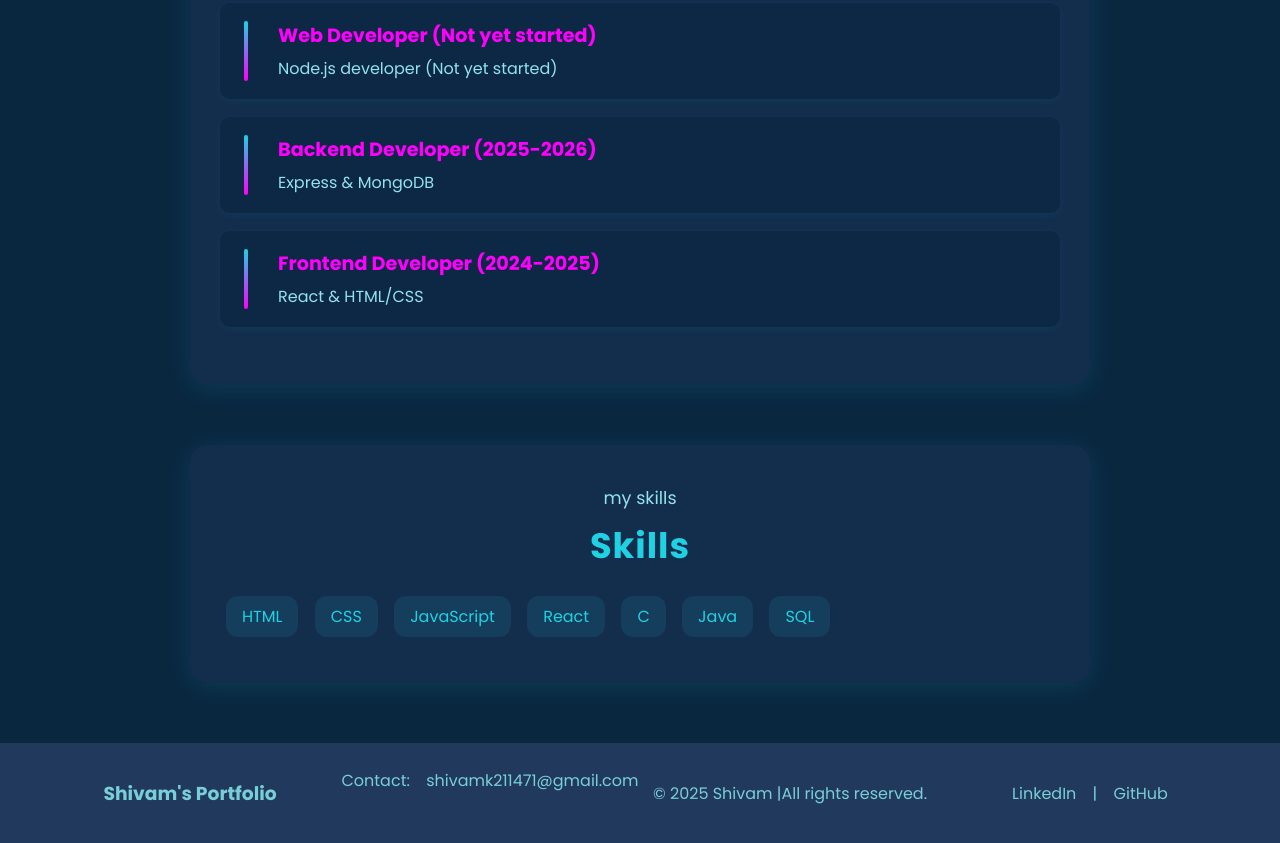
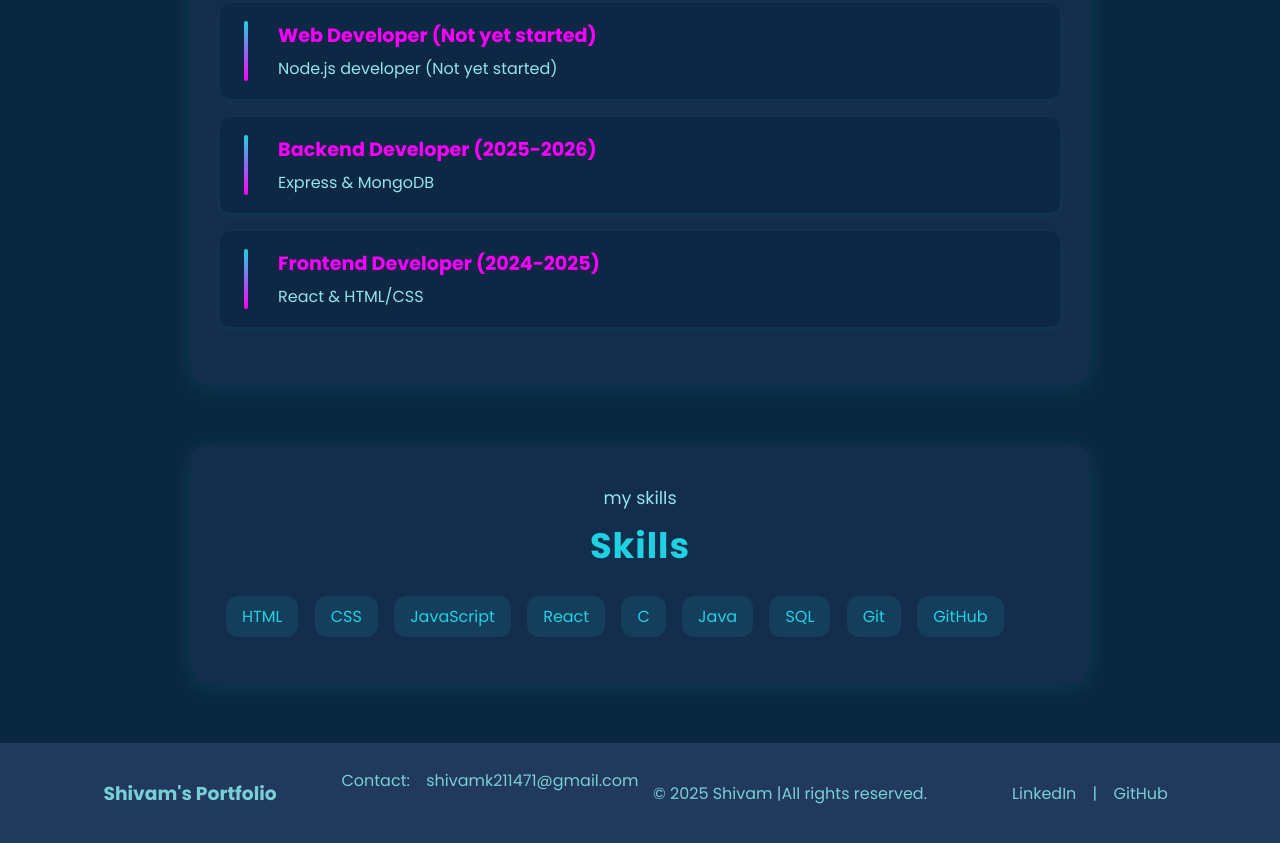
Before and after one commit to shivam0028/portfolio, a plain HTML site: page index.html in a window 1280 px wide. Shown: the part 770-1613 px from the top of the page. Drawn offline with nearby package versions, Linux system fonts and the light colour scheme.

Commit message:
skill added

```diff
--- a/index.html
+++ b/index.html
@@ -75,6 +75,15 @@
                 <div class="skill">C</div>
                 <div class="skill">Java</div>
                 <div class="skill">SQL</div>
+                <!-- <div class="skill">Node.js</div> -->
+                <!-- <div class="skill">Express.js</div> -->
+                <!-- <div class="skill">MongoDB</div> -->
+                <div class="skill">Git</div>
+                <div class="skill">GitHub</div>
+                <!-- <div class="skill">Bootstrap</div> -->
+                <!-- <div class="skill">Tailwind CSS</div> -->
+                <!-- <div class="skill">Figma</div> -->
+                <!-- <div class="skill">VS Code</div> -->
             </div>
         </section>
     </main>
```
